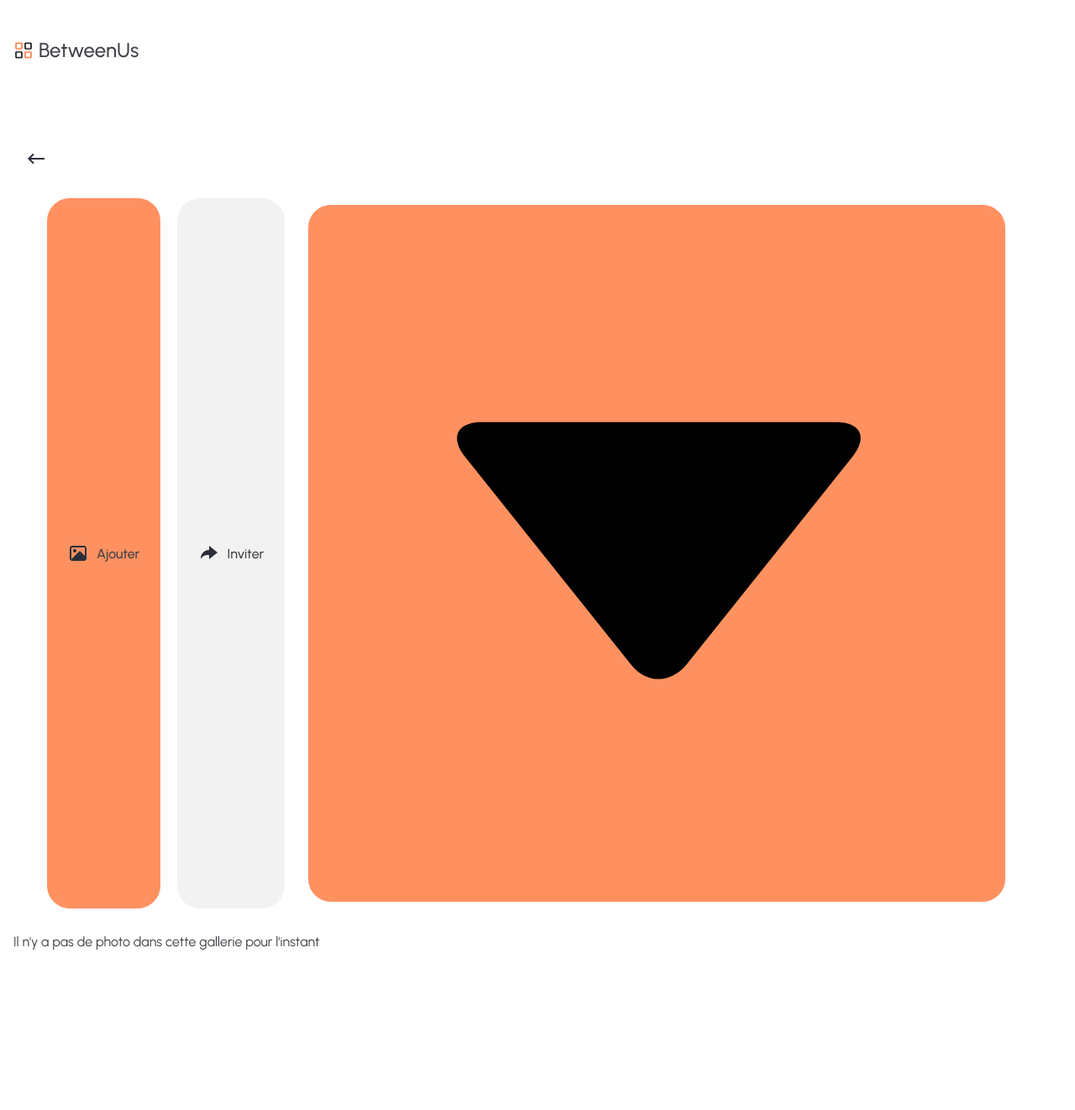
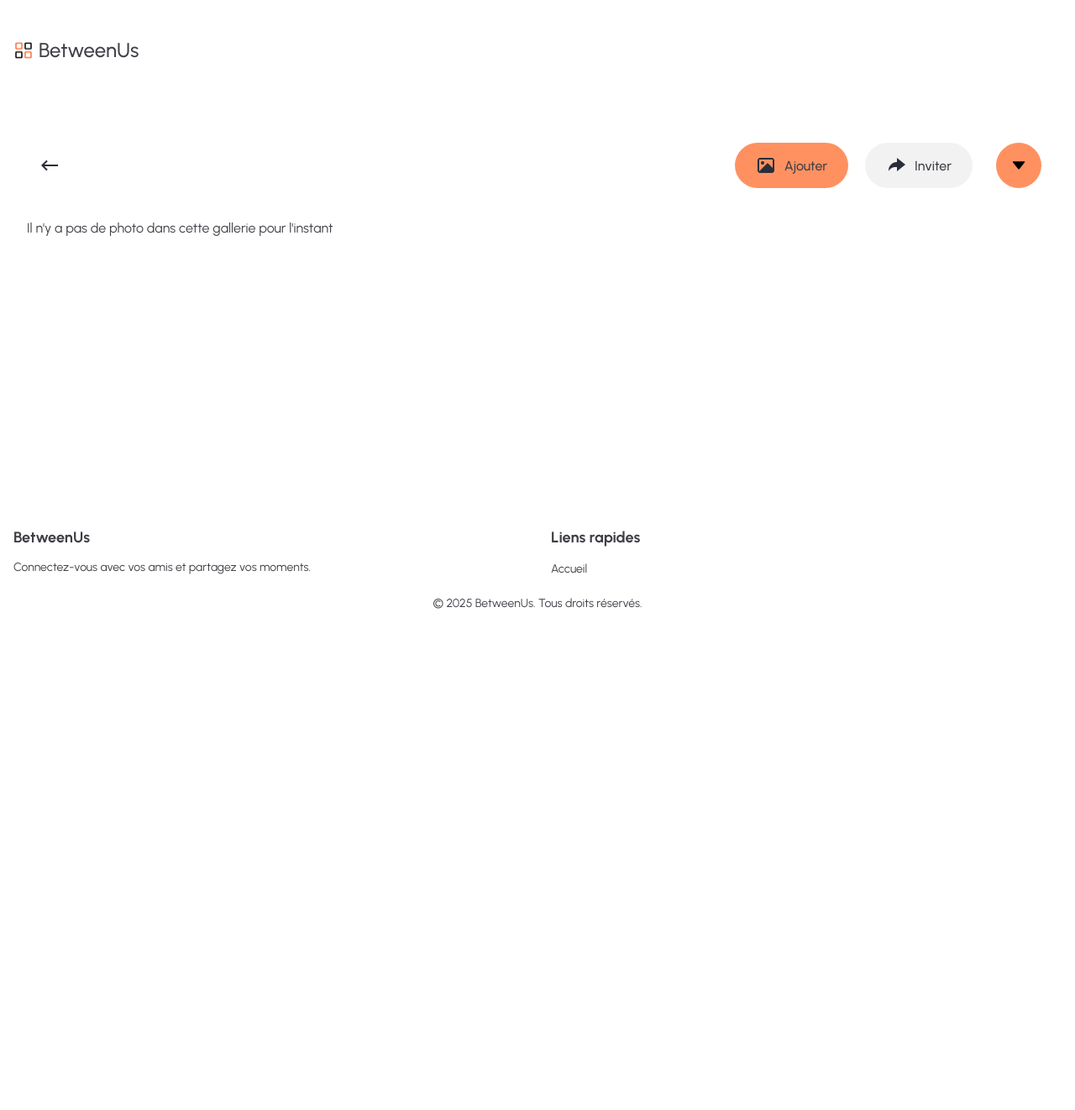
Before and after one commit to mohedabbas/betweenus, a PHP site: the page made by sources/app/views/gallery/single.php in a window 1280 px wide. Shown: the top 1322 px of the page at 84% size. After the commit the page ends 725 px from the top, so only its background shows below. Run offline with PHP 8.4, Linux system fonts and the light colour scheme; the template is opened without the code that fills it, so the values that code supplies are empty.

Commit message:
fix header in single gallery

```diff
--- a/sources/app/views/gallery/single.php
+++ b/sources/app/views/gallery/single.php
@@ -4,9 +4,9 @@ ob_start();
 $photoCount = count($galleryPhotos);
 // <?php echo __DIR__."/uploads/profiles/default.jpg";
 ?>
-<main>
+<main class="container">
     <!-- Gallery header -->
-    <div class="flex flex--justify-between flex--wrap flex--gap-2 mb-3">
+    <div class="flex flex--align-center flex--justify-between flex--wrap flex--gap-2 mb-3">
         <div class="flex flex--gap-2 flex--wrap">
             <a href="/gallery" class="button button--icon button--no-background">
                 <img src="/assets/images/icons/arrow-left.png" alt="arrow-left">
@@ -15,7 +15,7 @@ $photoCount = count($galleryPhotos);
                 <?php echo $title; ?>
             </h1>
         </div>
-        <div class="flex flex--gap-2 flex--wrap">
+        <div class="flex flex--align-center flex--gap-2 flex--wrap">
             <div class="flex flex--align-center ml-2">
                 <?php foreach ($galleryUsers as $key => $user) { ?>
                     <img src="
@@ -24,7 +24,7 @@ $photoCount = count($galleryPhotos);
                         class="user_thumbnail">
                 <?php } ?>
             </div>
-            <div class="flex flex--gap-2">
+            <div class="flex flex--align-center flex--gap-2">
                 <a href="/gallery/upload/<?php echo $galleryId; ?>" class="button button-cta">
                     <img src="/assets/images/icons/picture.png" alt="picture icon">Ajouter</a>
                 <a href="/gallery/addusers/<?php echo $galleryId; ?>" class="button button--secondary ">
--- a/sources/assets/css/styles.css
+++ b/sources/assets/css/styles.css
@@ -247,10 +247,15 @@
     border-radius: 1.6875rem;
     font-weight: 500;
     color: var(--black-color);
+    height: 3.375rem;
     transition: background-color 0.3s;
   }
   .button:hover {
     background-color: var(--primary-hover-color);
+  }
+  .button img {
+    width: 1.5rem;
+    height: 1.5rem;
   }
   .button--cta {
     background-color: var(--primary-color);
```
Also changed, not shown: sources/scss/components/_button.scss (+7 -0 lines), 1 other file.
